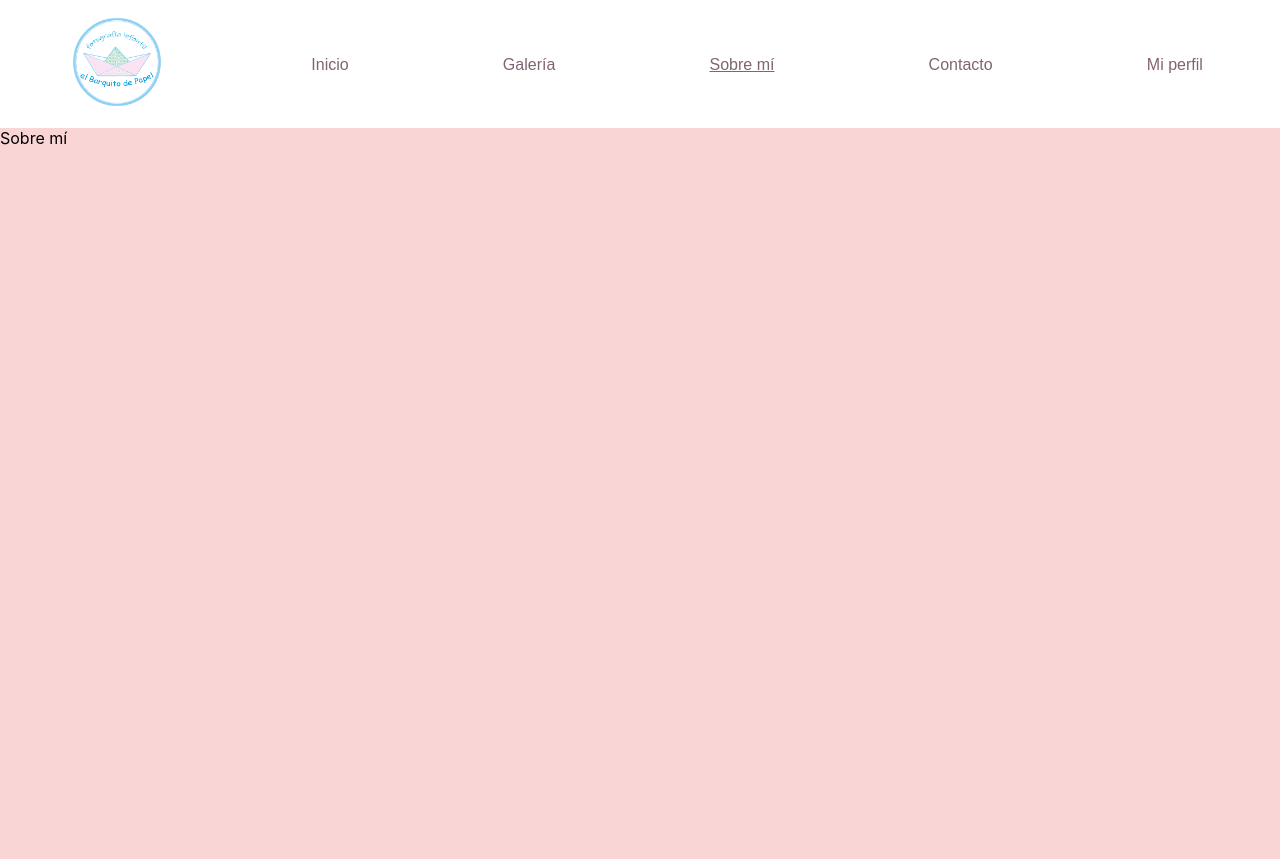
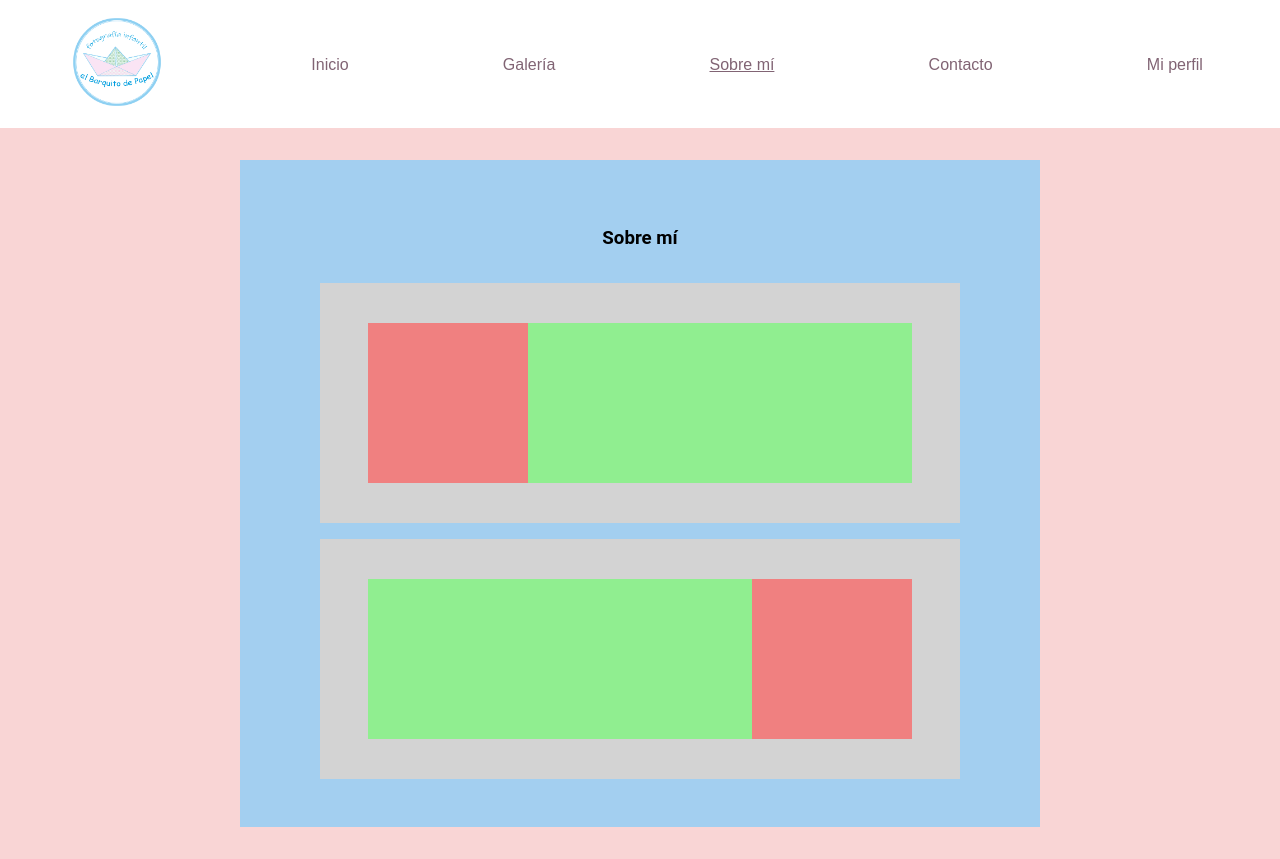
Before and after one commit to CherokiDev/webapp-photography-f, a React (Create React App) app: page /aboutme in a window 1280 px wide. Before the commit the page ends 800 px from the top, so only its background shows below. Built offline with nearby package versions, Linux system fonts and the light colour scheme.

Commit message:
added template for container Aboutme

```diff
--- a/src/containers/Aboutme/Aboutme.jsx
+++ b/src/containers/Aboutme/Aboutme.jsx
@@ -1,8 +1,22 @@
 import React from 'react';
+import './Aboutme.scss'
 
 const Aboutme = () => {
     return (
-        <div>Sobre mí</div>
+        <>
+            <div className="aboutMeMainContainer">
+                <h3>Sobre mí</h3>
+                <div className="aboutMeRows">
+                    <div className="photo1"></div>
+                    <div className="text1"></div>
+                </div>
+                <div className="aboutMeRows">
+                    <div className="text2"></div>
+                    <div className="photo2"></div>
+                </div>
+
+            </div>
+        </>
     )
 }
 
--- /dev/null
+++ b/src/containers/Aboutme/Aboutme.scss
@@ -0,0 +1,48 @@
+.aboutMeMainContainer {
+    display: flex;
+    justify-content: center;
+    flex-direction: column;
+    align-items: center;
+    background-color: rgb(163, 207, 240);
+    padding: 3em 5em;
+    margin: 2em 15em;
+    h3 {
+
+        font-family: "Roboto", sans-serif;
+
+    }
+}
+
+.aboutMeRows {
+    display: flex;
+    justify-content: center;
+    align-items: center;
+    background-color: lightgray;
+    width: 100%;
+    height: 15em;
+    margin-top: 1em;
+}
+
+.photo1 {
+    background-color: lightcoral;
+    width: 10em;
+    height: 10em;
+}
+
+.text1 {
+    background-color: lightgreen;
+    width: 60%;
+    height: 10em;
+}
+
+.photo2 {
+    background-color: lightcoral;
+    width: 10em;
+    height: 10em;
+}
+
+.text2 {
+    background-color: lightgreen;
+    width: 60%;
+    height: 10em;
+}
```
Also changed, not shown: 1 other file (tests, documents, lock files or other folders).
